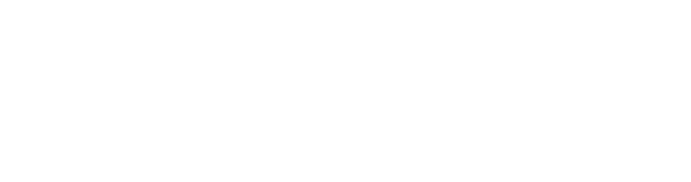
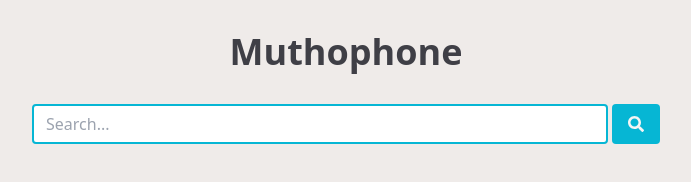
Before and after one commit to Arif-Islam/muthophone, a plain HTML site: page index.html in a window 1280 px wide. Shown: the whole page, without its empty margins (294-985 px from the left). Drawn offline with nearby package versions, Linux system fonts and the light colour scheme.

Commit message:
name & search box done!

```diff
--- a/index.html
+++ b/index.html
@@ -1,15 +1,61 @@
 <!DOCTYPE html>
 <html lang="en">
+
 <head>
     <meta charset="UTF-8">
     <meta http-equiv="X-UA-Compatible" content="IE=edge">
     <meta name="viewport" content="width=device-width, initial-scale=1.0">
     <title>Muthophone</title>
+    <!-- css link up -->
+    <link rel="stylesheet" href="css/style.css">
+    <!-- tailwind css cdn link -->
+    <script src="https://cdn.tailwindcss.com"></script>
+    <script>
+        tailwind.config = {
+            theme: {
+                extend: {
+                    colors: {
+                        clifford: '#da373d',
+                        bodyBg: '#efebe9',
+                    }
+                }
+            }
+        }
+    </script>
 </head>
-<body>
 
+<body class="bg-bodyBg mx-4 md:mx-12 lg:mx-auto lg:w-9/12 xl:2/3">
+    <!-- Site Name -->
+    <h1 class="text-2xl lg:text-3xl xl:text-4xl font-semibold text-center text-zinc-700 my-8">Muthophone</h1>
 
+    <!-- Search box -->
+    <div class="flex items-strech justify-center space-x-1 mb-14">
+        <input id="search-input" type="text"
+            class="border-2 rounded w-3/5 h-10 px-3 border-cyan-500 focus:outline-none focus:ring focus:ring-cyan-200"
+            placeholder="Search...">
+        <button onclick="searchResults()" class="bg-cyan-500 px-4 rounded hover:bg-cyan-700">
+            <svg aria-hidden="true" focusable="false" data-prefix="fas" data-icon="search"
+                class="w-4 text-stone-100 hover:text-stone-300" role="img" xmlns="http://www.w3.org/2000/svg"
+                viewBox="0 0 512 512">
+                <path fill="currentColor"
+                    d="M505 442.7L405.3 343c-4.5-4.5-10.6-7-17-7H372c27.6-35.3 44-79.7 44-128C416 93.1 322.9 0 208 0S0 93.1 0 208s93.1 208 208 208c48.3 0 92.7-16.4 128-44v16.3c0 6.4 2.5 12.5 7 17l99.7 99.7c9.4 9.4 24.6 9.4 33.9 0l28.3-28.3c9.4-9.4 9.4-24.6.1-34zM208 336c-70.7 0-128-57.2-128-128 0-70.7 57.2-128 128-128 70.7 0 128 57.2 128 128 0 70.7-57.2 128-128 128z">
+                </path>
+            </svg>
+        </button>
+    </div>
 
+    <!-- Mobile Details Section -->
+    <section id="mobile-detail">
+
+    </section>
+
+    <!-- Search Results -->
+    <section id="search-results">
+
+    </section>
+
+    <!-- js link up -->
     <script src="js/script.js"></script>
 </body>
+
 </html>
--- /dev/null
+++ b/tailwind.config.js
@@ -0,0 +1,7 @@
+module.exports = {
+    content: ["./src/**/*.{html,js}"],
+    theme: {
+        extend: {},
+    },
+    plugins: [],
+}
```
